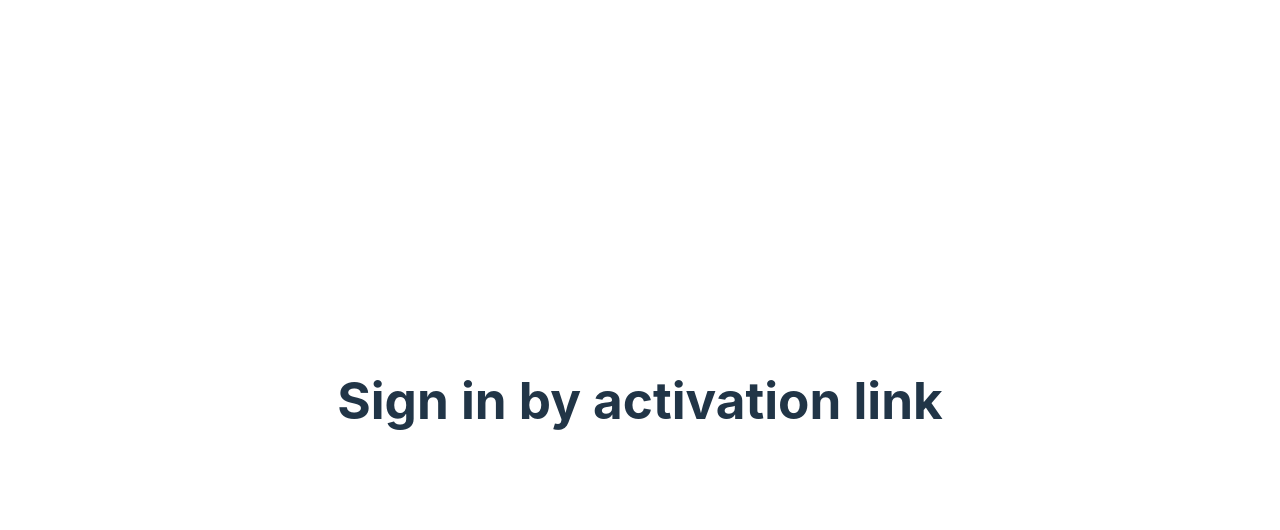
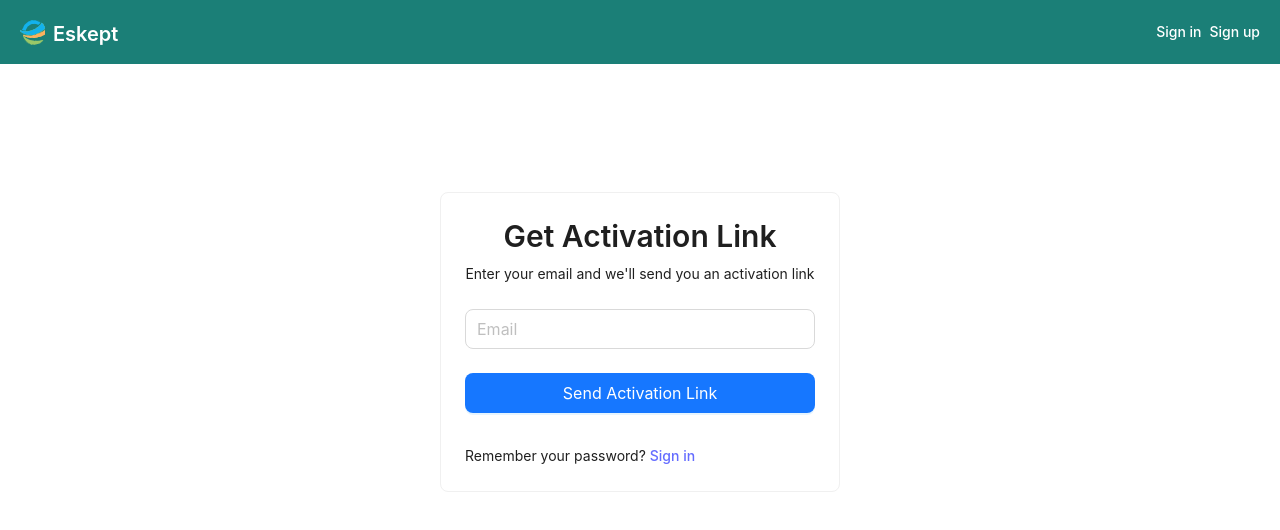
Before and after one commit to eskept-dev/e-commerce-frontend, a React (Vite) app: page /auth/sign_in/activation in a window 1280 px wide. Shown: the top 530 px of the page. Built offline with nearby package versions, Linux system fonts and the light colour scheme; no server answers.

Commit message:
feat: add send activation email page

```diff
--- a/src/pages/Auth/SignInByActivationLinkPage.tsx
+++ b/src/pages/Auth/SignInByActivationLinkPage.tsx
@@ -1,11 +1,137 @@
-import React from 'react';
+import React, { useState } from 'react';
+import { Button, Card, Flex, Form, Input, Typography, message } from 'antd';
+import { Link } from 'react-router-dom';
+import { useTheme } from '../../theme/components/ThemeProvider';
+import DefaultLayout from '../../layouts/DefaultLayout';
+import { AuthService } from '../../services';
 
-const SignInByActivationLinkPage: React.FC = () => {
-    return (
-        <div>
-            <h1>Sign in by activation link</h1>
-        </div>
-    );
+const { Title, Text } = Typography;
+
+interface ActivationForm {
+  email: string;
+}
+
+type SendActivationLinkCardProps = {
+  setIsSentEmail: React.Dispatch<React.SetStateAction<boolean>>;
+}
+
+const SendActivationLinkCard: React.FC<SendActivationLinkCardProps> = ({ setIsSentEmail }) => {
+  const [loading, setLoading] = useState(false);
+
+  const onFinish = async (values: ActivationForm) => {
+    try {
+      setLoading(true);
+      const response = await AuthService.sendActivationEmail(values.email);
+      if (response.status === 200) {
+        message.success('Activation link has been sent to your email');
+        setIsSentEmail(true);
+      }
+    } catch (error: any) {
+      message.error(error.message);
+    } finally {
+      setLoading(false);
+    }
+  };
+
+  return (
+    <Card style={{ width: 400, maxWidth: '100%' }}>
+      <Flex vertical gap={8}>
+        <Title level={2} style={{ textAlign: 'center', margin: 0 }}>
+          Get Activation Link
+        </Title>
+
+        <Text style={{ textAlign: 'center', marginBottom: 16 }}>
+          Enter your email and we'll send you an activation link
+        </Text>
+
+        <Form
+          name="activation"
+          onFinish={onFinish}
+          layout="vertical"
+          requiredMark={false}
+        >
+          <Form.Item
+            name="email"
+            rules={[
+              { required: true, message: 'Please input your email!' },
+              { type: 'email', message: 'Please enter a valid email!' }
+            ]}
+          >
+            <Input size="large" placeholder="Email" />
+          </Form.Item>
+
+          <Form.Item>
+            <Button
+              type="primary"
+              htmlType="submit"
+              block
+              size="large"
+              loading={loading}
+            >
+              Send Activation Link
+            </Button>
+          </Form.Item>
+        </Form>
+
+        <Flex align="center" justify="flex-start" gap={4}>
+          <Text>Remember your password?</Text>
+          <Link to="/auth/sign_in">Sign in</Link>
+        </Flex>
+      </Flex>
+    </Card>
+  );
+}
+
+const WaitingForActivationCard: React.FC = () => {
+  return (
+    <Card style={{ width: 400, maxWidth: '100%' }}>
+      <Flex vertical gap={8}>
+        <Title level={2} style={{ textAlign: 'center', margin: 0 }}>
+          Waiting for activation
+        </Title>
+
+        <Text style={{ textAlign: 'center', marginBottom: 16 }}>
+          Check your email for activation link
+        </Text>
+
+        <Flex align="center" justify="flex-start" gap={4}>
+          <Text>Remember your password?</Text>
+          <Link to="/auth/sign_in">Sign in</Link>
+        </Flex>
+      </Flex>
+    </Card>
+  );
+}
+
+const SignInByActivationLinkPage: React.FC= () => {
+  const theme = useTheme();
+  const [isSentEmail, setIsSentEmail] = useState(false);
+
+  return (
+    <DefaultLayout>
+      <Flex
+        vertical
+        justify='flex-start'
+        align='center'
+        style={{
+          width: '100%',
+          minHeight: '100%',
+          backgroundColor: theme.colors?.background?.default,
+          padding: '128px 0 0 0',
+        }}>
+        <Flex
+          className='sign-in-by-activation-link-container'
+          vertical
+          flex={1}
+        >
+          {isSentEmail
+            ? <WaitingForActivationCard />
+            : <SendActivationLinkCard setIsSentEmail={setIsSentEmail} />
+          }
+        </Flex>
+      </Flex>
+    </DefaultLayout>
+  );
 };
 
 export default SignInByActivationLinkPage;
--- a/src/pages/Auth/SignInPage.tsx
+++ b/src/pages/Auth/SignInPage.tsx
@@ -105,7 +105,7 @@ const SignInPage: React.FC = () => {
 
               <Flex align="center" justify="flext-start" gap={4}>
                 <Text>Send me an</Text>
-                <Link to="/auth/sign_in/activation">activation link</Link>
+                <Link to={'/auth/sign_in/activation'}>activation link</Link>
               </Flex>
             </Flex>
           </Card>
--- a/src/services/Auth/index.ts
+++ b/src/services/Auth/index.ts
@@ -42,12 +42,21 @@ const verifyToken = async () => {
   return response;
 };
 
+const sendActivationEmail = async (email: string) => {
+  const response = await axios.post(
+    AUTH_API_URL + "/send-activation-email",
+    { email },
+  );
+  return response;
+};
+
 const AuthService = {
   login,
   logout,
   setTokens,
   getAuthenticatedHeader,
   verifyToken,
+  sendActivationEmail,
 };
 
 export default AuthService;
```
